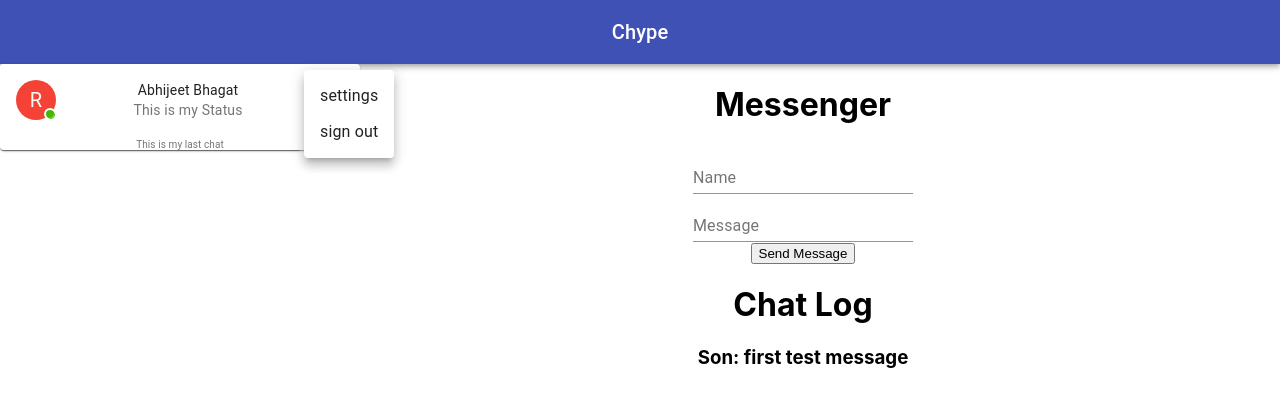
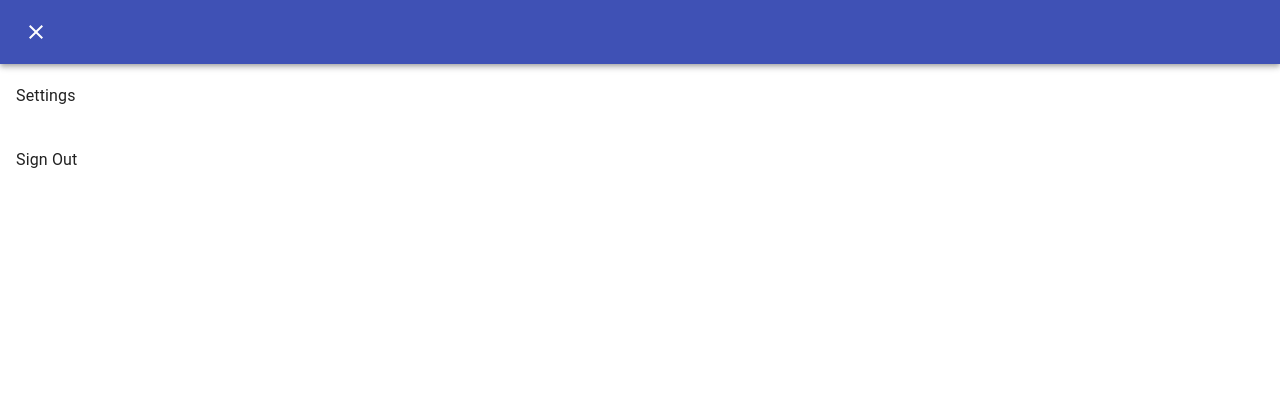
Before and after one commit to bhagatabhijeet/chype, a React (Create React App) app in the folder client/: page /main in a window 1280 px wide. Both pictures are taken after a click on the button "settings". Shown: the top 406 px of the page. Built offline with nearby package versions, Linux system fonts and the light colour scheme.

Commit message:
create a full screen setting page

```diff
--- /dev/null
+++ b/client/src/components/FullScreenSetting.jsx
@@ -0,0 +1,105 @@
+import { makeStyles } from '@material-ui/core/styles';
+import React from 'react';
+import Dialog from '@material-ui/core/Dialog';
+import ListItemText from '@material-ui/core/ListItemText';
+import ListItem from '@material-ui/core/ListItem';
+import List from '@material-ui/core/List';
+import AppBar from '@material-ui/core/AppBar';
+import Toolbar from '@material-ui/core/Toolbar';
+import IconButton from '@material-ui/core/IconButton';
+import CloseIcon from '@material-ui/icons/Close';
+import { useState } from 'react';
+import Menu from '@material-ui/core/Menu';
+import Fade from '@material-ui/core/Fade';
+import MoreHorizIcon from '@material-ui/icons/MoreHoriz';
+import { Link as RouterLink } from 'react-router-dom';
+import PropTypes from 'prop-types';
+import ListItemIcon from '@material-ui/core/ListItemIcon';
+
+const useStyle = makeStyles(theme => ({
+    app: {
+        position: 'relative',
+    },
+}));
+function ListItemLink(props) {
+    const { icon, primary, to } = props;
+
+    const renderLink = React.useMemo(
+        () => React.forwardRef((itemProps, ref) => <RouterLink to={to} ref={ref} {...itemProps} />),
+        [to],
+    );
+
+    return (
+        <li>
+            <ListItem button component={renderLink}>
+                {icon ? <ListItemIcon>{icon}</ListItemIcon> : null}
+                <ListItemText primary={primary} />
+            </ListItem>
+        </li>
+    );
+}
+ListItemLink.propTypes = {
+    icon: PropTypes.element,
+    primary: PropTypes.string.isRequired,
+    to: PropTypes.string.isRequired,
+};
+
+export default function FullScreenSetting(props) {
+    const classes = useStyle();
+    const [openB, setOpenB] = useState(false);
+
+    const [anchorEl, setAnchorEl] = React.useState(null);
+    const open = Boolean(anchorEl);
+
+    const handleClick = (event) => {
+        setAnchorEl(event.currentTarget);
+    };
+
+    const handleClose = () => {
+        setAnchorEl(null);
+    };
+    // const handleClickOpen = () => {
+    //     setOpenB(true);
+    // };
+
+    return (
+        <div>
+            <IconButton
+                aria-label="settings"
+                aria-haspopup="true"
+                onClick={handleClick}
+            >
+                <MoreHorizIcon />
+            </IconButton>
+            <Menu
+                id="fade-menu"
+                anchorEl={anchorEl}
+                keepMounted
+                open={open}
+                onClose={handleClose}
+                TransitionComponent={Fade}
+            >
+            </Menu>
+            <Dialog fullScreen open={open} onClose={handleClose} >
+                <AppBar className={classes.app}>
+                    <Toolbar>
+                        <IconButton edge="start" color="inherit" onClick={handleClose} aria-label="close">
+                            <CloseIcon />
+                        </IconButton>
+                    </Toolbar>
+                </AppBar>
+
+                <List aria-label="secondary mailbox folders">
+                    <ListItemLink to="/settings" primary="Settings"/>
+
+                </List>
+
+                <List aria-label="secondary mailbox folders">
+                    <ListItemLink to="/signout" primary="Sign Out" secondary="" />
+                </List>
+
+            </Dialog>
+
+        </div>
+    );
+}
--- a/client/src/components/Menu.jsx
+++ b/client/src/components/Menu.jsx
@@ -1,42 +1,14 @@
 import React from 'react';
-import Menu from '@material-ui/core/Menu';
-import MenuItem from '@material-ui/core/MenuItem';
-import Fade from '@material-ui/core/Fade';
-import IconButton from '@material-ui/core/IconButton';
-import MoreHorizIcon from '@material-ui/icons/MoreHoriz';
+import FullScreenSetting from './FullScreenSetting';
 
-export default function MenuBar() {
-    const [anchorEl, setAnchorEl] = React.useState(null);
-    const open = Boolean(anchorEl);
 
-    const handleClick = (event) => {
-        setAnchorEl(event.currentTarget);
-    };
+export default function MenuBar(props) {
 
-    const handleClose = () => {
-        setAnchorEl(null);
-    };
 
     return (
         <div>
-            <IconButton
-                aria-label="settings"
-                aria-haspopup="true"
-                onClick={handleClick}
-            >
-                <MoreHorizIcon />
-            </IconButton>
-            <Menu
-                id="fade-menu"
-                anchorEl={anchorEl}
-                keepMounted
-                open={open}
-                onClose={handleClose}
-                TransitionComponent={Fade}
-            >
-                <MenuItem onClick={handleClose}>settings</MenuItem>
-                <MenuItem onClick={handleClose}>sign out</MenuItem>
-            </Menu>
+            <FullScreenSetting />
+
         </div>
     );
 }
--- a/client/src/index.js
+++ b/client/src/index.js
@@ -6,6 +6,7 @@ import MainPage from "./pages/MainPage";
 import SignUpNew from "./pages/SignUpNew";
 import { BrowserRouter as Router, Route, Switch } from "react-router-dom";
 import SignInPage from "./pages/SignInPage";
+import Settings from './components/Menu.jsx';
 
 
 ReactDOM.render(
```
